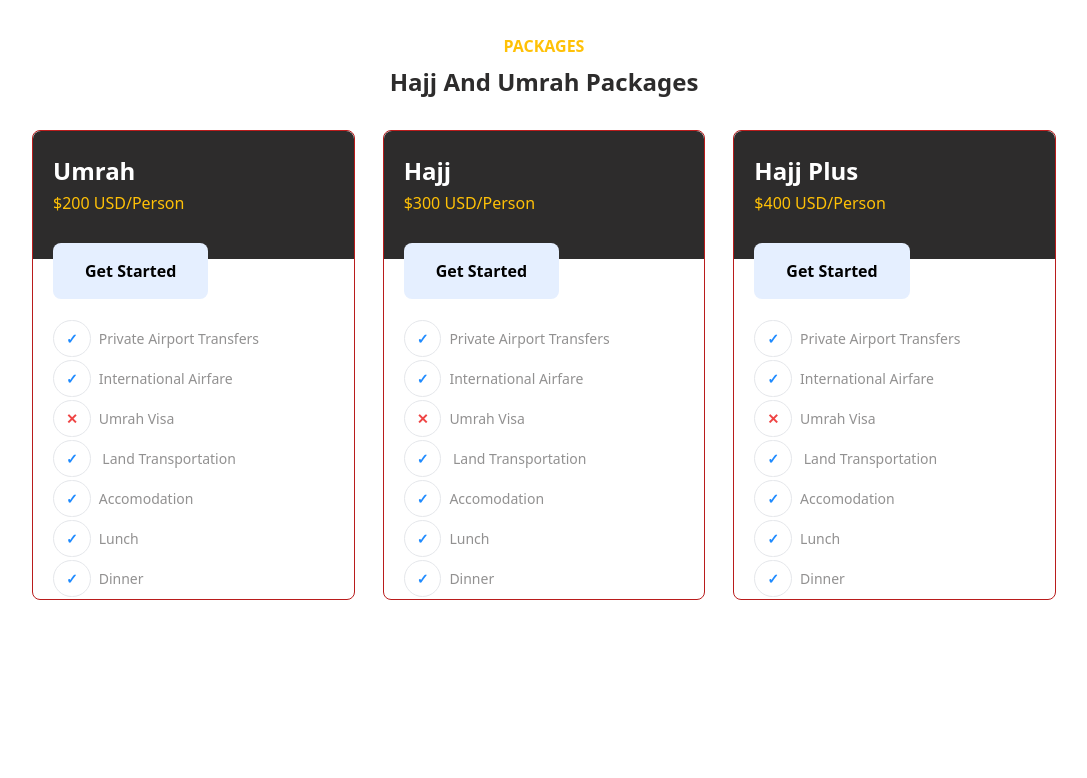
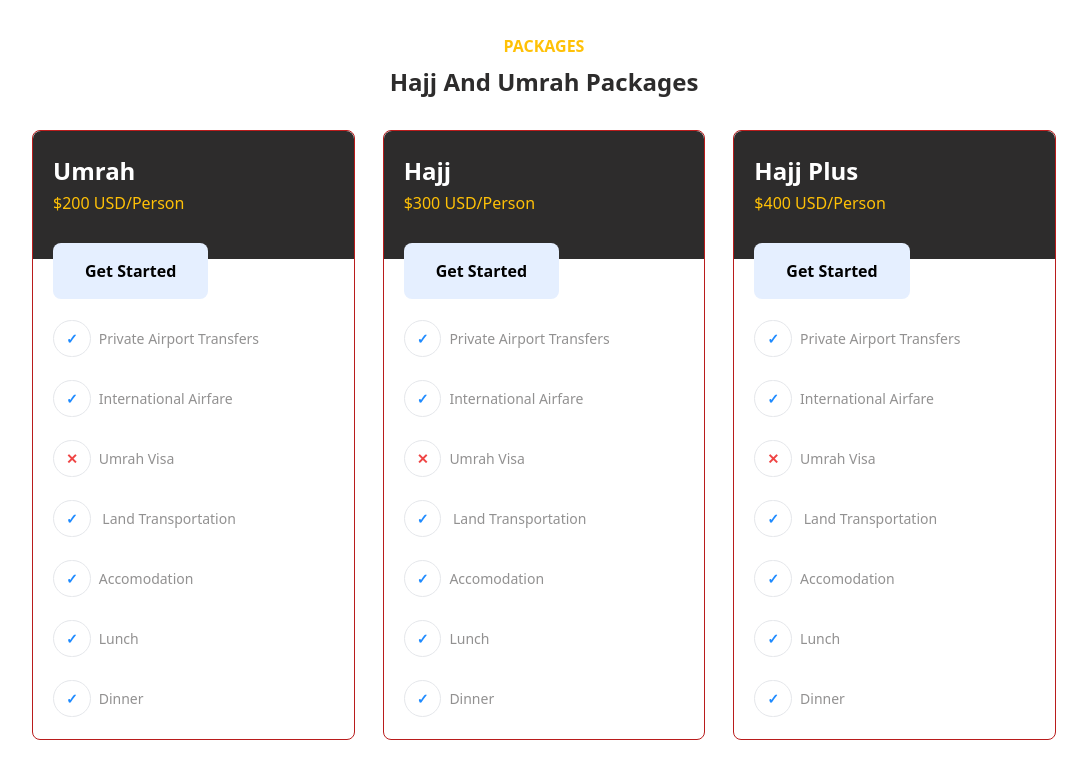
Before and after one commit to Yahckman1112/Itmaam-hajj, a React (Vite) app: page / in a window 1280 px wide. Shown: the part 2954-3732 px from the top of the page, without its empty margins (96-1183 px from the left). Before the commit the page ends 3662 px from the top, so only its background shows below. Built offline with nearby package versions, Linux system fonts and the light colour scheme.

Commit message:
last touch on the card

```diff
--- a/src/pages/home/about/About.tsx
+++ b/src/pages/home/about/About.tsx
@@ -121,7 +121,7 @@ function About() {
 
                 <div className="text-sm leading-7 md:leading-10 text-[#929191]  mt-5">
                   {packages.list.map((item: any, i: number) => (
-                    <p key={i}>
+                    <p key={i} className="mb-5">
                       {item.available ? (
                         <span className="font-bold mr-2 text-[#007bffe0] border border-solid p-2 px-3 rounded-full">
                           &#10003;
```
